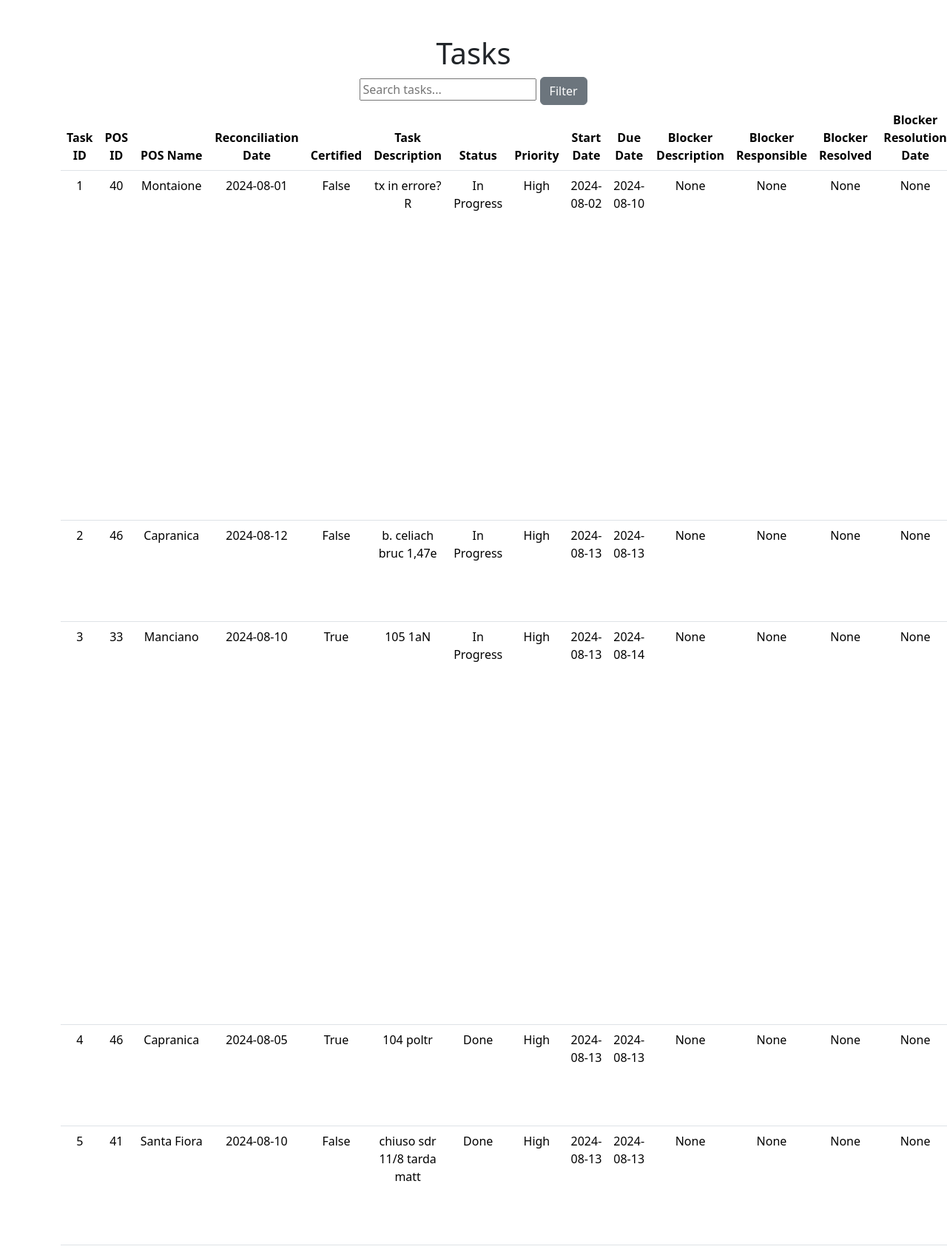
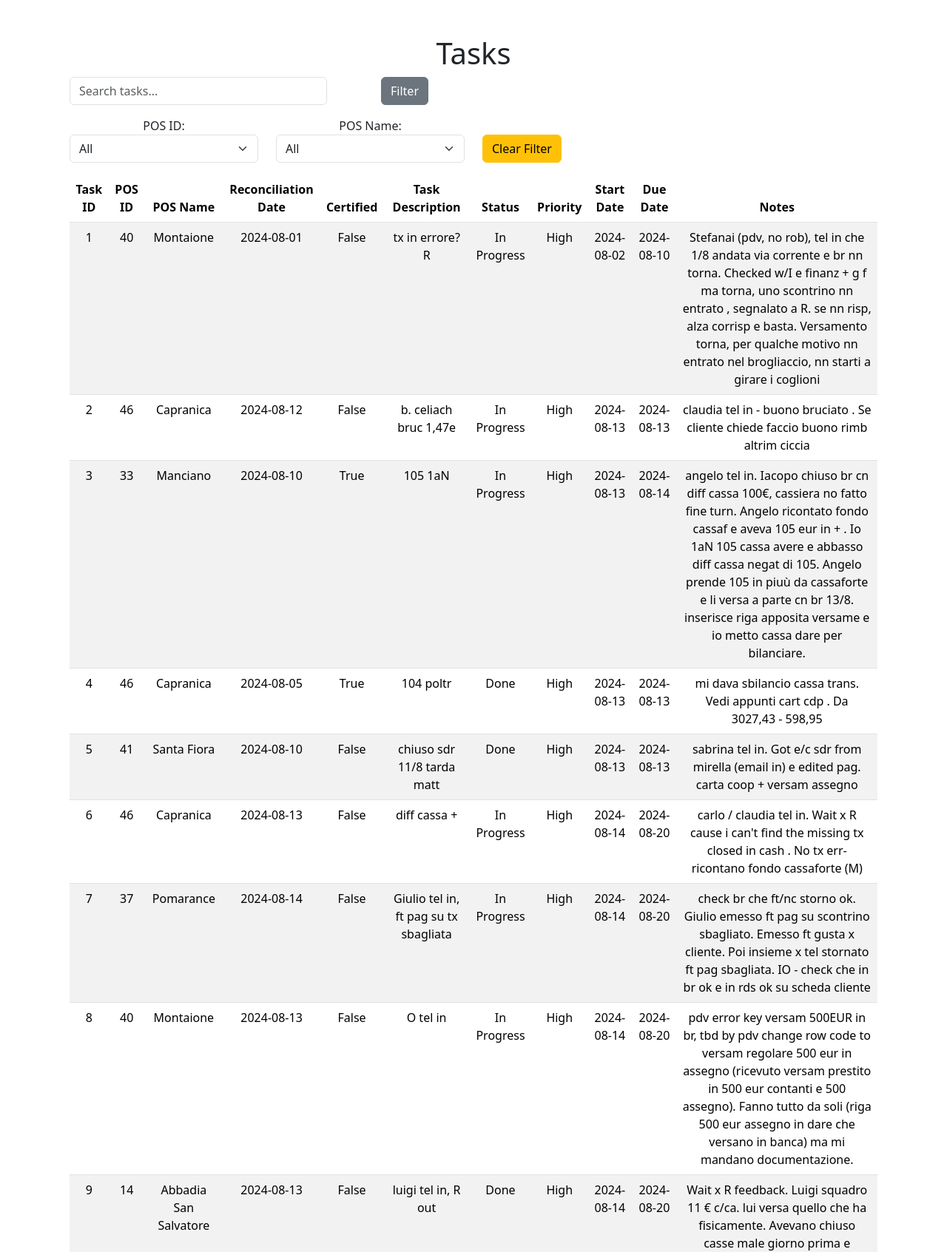
Before and after one commit to 107F/taskflow, a Flask app: page /tasks in a window 1280 px wide; the page is wider, and only the part inside the window is pictured. Shown: the part 66-1759 px from the top of that part at 74% size. Run offline with Flask 3, Linux system fonts and the light colour scheme; a user stored in the database is signed in.

Commit message:
drop-down fileters by pos_id and pos_name implemented on task.html. search bar not. tasks don't update dynamically in the table as the user types in the search bar. user still need to click on filter button. needs fix

```diff
--- a/app.py
+++ b/app.py
@@ -1,23 +1,6 @@
-"""
-app.py
-
-This is the main application file for the TaskFlow project, a task management tool designed for a grocery store's accounts payable department.
-This script uses Flask, SQLAlchemy, and other libraries to create routes for user registration, login, and logout, as well as task management.
-
-Modules imported:
-- Flask: A lightweight web framework for Python that handles HTTP requests and responses.
-- flash, redirect, render_template, request, session, jsonify: Functions from Flask to manage sessions, render HTML templates, and handle HTTP requests.
-- Flask_Session: A Flask extension that provides server-side session management.
-- SQLAlchemy: A SQL toolkit and Object-Relational Mapping (ORM) library for Python.
-- create_engine, MetaData, Table, select, and_: Functions from SQLAlchemy for connecting to the database and managing SQL queries.
-- check_password_hash, generate_password_hash: Functions from Werkzeug for securely handling user passwords.
-- default_exceptions: A collection of default exceptions from Werkzeug to handle errors.
-- helpers: A custom module containing utility functions like apology and login_required.
-"""
-
 from flask import Flask, flash, redirect, render_template, request, session, jsonify
 from flask_session import Session
-from sqlalchemy import create_engine, MetaData, Table, select, and_
+from sqlalchemy import create_engine, MetaData, Table, select, and_, or_
 from werkzeug.security import check_password_hash, generate_password_hash
 from werkzeug.exceptions import default_exceptions
 from helpers import apology, login_required
@@ -49,121 +32,62 @@ users_table = Table('users', metadata, autoload_with=engine)
 @app.route("/")
 @login_required
 def index():
-    """
-    Redirect to tasks page.
-
-    This route handles the root URL and redirects logged-in users to the tasks page.
-    If the user is not logged in, they will be redirected to the login page by the login_required decorator.
-    """
     return redirect("/tasks")
 
 @app.route("/register", methods=["GET", "POST"])
 def register():
-    """
-    Register a new user.
-
-    This route handles user registration by creating a new entry in the 'users' table with a username and a hashed password.
-    It also checks for common errors, such as missing username, missing password, and non-matching password confirmation.
-    """
     if request.method == "POST":
-        # Ensure the user has provided a username
         if not request.form.get("username"):
             return apology("must provide username", 400)
-
-        # Ensure the user has provided a password
         elif not request.form.get("password"):
             return apology("must provide password", 400)
-
-        # Ensure the password matches the confirmation
         elif request.form.get("password") != request.form.get("confirmation"):
             return apology("passwords do not match", 400)
 
-        # Hash the user's password
         hash_pw = generate_password_hash(request.form.get("password"))
 
         try:
-            # Insert the new user into the database
             with engine.connect() as conn:
-                conn.execute(
-                    users_table.insert().values(username=request.form.get("username"), password_hash=hash_pw)
-                )
-                conn.commit()  # Ensure the transaction is committed
-
-            # Set a flash message on successful registration
+                conn.execute(users_table.insert().values(username=request.form.get("username"), password_hash=hash_pw))
+                conn.commit()
             flash("Registration successful! Please log in.")
         except Exception as e:
-            # Handle the case where the username already exists
             return apology("username already exists", 400)
 
-        # Redirect the user to the login page after successful registration
         return redirect("/login")
-
     else:
-        # Render the registration form if the request method is GET
         return render_template("register.html")
 
 @app.route("/login", methods=["GET", "POST"])
 def login():
-    """
-    Log a user in or redirect to registration if the user does not exist.
-
-    This route handles user login by verifying the username and password.
-    If the credentials are correct, the user's session is initialized, allowing access to other routes.
-    If the credentials are incorrect or the user does not exist, the user is redirected to the registration page.
-    """
-    # Clear any existing user session data
     session.clear()
 
     if request.method == "POST":
-        # Ensure the user has provided a username
         if not request.form.get("username"):
             flash("Must provide username")
             return redirect("/login")
-
-        # Ensure the user has provided a password
         if not request.form.get("password"):
             flash("Must provide password")
             return redirect("/login")
 
-        # Query the database for the user with the provided username
         with engine.connect() as conn:
-            query = select(
-                users_table.c.user_id,
-                users_table.c.username,
-                users_table.c.password_hash
-            ).where(users_table.c.username == request.form.get("username"))
+            query = select(users_table.c.user_id, users_table.c.username, users_table.c.password_hash).where(users_table.c.username == request.form.get("username"))
             rows = conn.execute(query).fetchall()
 
-        # Check if the username exists
         if len(rows) != 1:
             flash("Username does not exist. Please register.")
             return redirect("/register")
-
-        # Check if the password is correct
         elif not check_password_hash(rows[0][2], request.form.get("password")):
             flash("Incorrect password. Please try again.")
             return redirect("/login")
 
-        # Remember the logged-in user by storing their user ID in the session
         session["user_id"] = rows[0][0]
-
-        # Debug: Verify session is set
-        print(f"Logged in user_id: {session['user_id']}")
-
-        # Redirect the user to the tasks page after successful login
         return redirect("/tasks")
-
     else:
-        # Render the login form if the request method is GET
         return render_template("login.html")
 
 @app.route("/logout")
 def logout():
-    """
-    Log a user out.
-
-    This route handles logging a user out by clearing their session data, and then redirects them to the login page.
-    """
     session.clear()
     flash("You have been logged out.")
     return redirect("/login")
@@ -171,14 +95,99 @@ def logout():
 @app.route("/tasks")
 @login_required
 def tasks():
-    """
-    Show all tasks.
+    with engine.connect() as conn:
+        query = select(
+            tasks_table.c.task_id,
+            tasks_table.c.task_desc,
+            tasks_table.c.task_status,
+            tasks_table.c.task_priority,
+            tasks_table.c.task_start_date,
+            tasks_table.c.task_due_date,
+            tasks_table.c.task_notes,
+            pos_table.c.pos_id,
+            pos_table.c.pos_name,
+            rec_table.c.rec_date,
+            rec_table.c.rec_certified
+        ).select_from(
+            tasks_table
+            .join(pos_table, tasks_table.c.pos_id == pos_table.c.pos_id)
+            .join(rec_table, tasks_table.c.rec_id == rec_table.c.rec_id, isouter=True)
+        )
+        tasks = conn.execute(query).fetchall()
 
-    This route retrieves and displays all tasks from the database, including related POS (Point of Sale) information,
-    task status, priority, and associated blockers.
-    """
+        pos_data = conn.execute(select(pos_table.c.pos_id, pos_table.c.pos_name)).fetchall()
+
+    return render_template("tasks.html", tasks=tasks, pos_data=pos_data)
+
+@app.route("/filter_tasks", methods=["POST"])
+@login_required
+def filter_tasks():
+    data = request.get_json()
+    search_query = data.get("search_query", "")
+    pos_id = data.get("pos_id")
+    pos_name = data.get("pos_name")
+
     with engine.connect() as conn:
-        # Construct a query to select relevant task data from multiple tables
+        query = select(
+            tasks_table.c.task_id,
+            tasks_table.c.task_desc,
+            tasks_table.c.task_status,
+            tasks_table.c.task_priority,
+            tasks_table.c.task_start_date,
+            tasks_table.c.task_due_date,
+            tasks_table.c.task_notes,
+            pos_table.c.pos_id,
+            pos_table.c.pos_name,
+            rec_table.c.rec_date,
+            rec_table.c.rec_certified
+        ).select_from(
+            tasks_table
+            .join(pos_table, tasks_table.c.pos_id == pos_table.c.pos_id)
+            .join(rec_table, tasks_table.c.rec_id == rec_table.c.rec_id, isouter=True)
+        )
+
+        conditions = []
+        if pos_id:
+            conditions.append(pos_table.c.pos_id == pos_id)
+        if pos_name:
+            conditions.append(pos_table.c.pos_name == pos_name)
+        if search_query:
+            search_term = f"%{search_query}%"
+            conditions.append(or_(
+                tasks_table.c.task_desc.ilike(search_term),
+                tasks_table.c.task_status.ilike(search_term),
+                tasks_table.c.task_priority.ilike(search_term),
+                tasks_table.c.task_notes.ilike(search_term),
+                pos_table.c.pos_name.ilike(search_term)
+            ))
+
+        if conditions:
+            query = query.where(and_(*conditions))
+
+        tasks = conn.execute(query).fetchall()
+
+    tasks_list = []
+    for task in tasks:
+        tasks_list.append({
+            "task_id": task[0],
+            "task_desc": task[1],
+            "task_status": task[2],
+            "task_priority": task[3],
+            "task_start_date": task[4].strftime('%Y-%m-%d') if task[4] else None,
+            "task_due_date": task[5].strftime('%Y-%m-%d') if task[5] else None,
+            "task_notes": task[6] if task[6] else "",
+            "pos_id": task[7],
+            "pos_name": task[8],
+            "rec_date": task[9].strftime('%Y-%m-%d') if task[9] else None,
+            "rec_certified": task[10]
+        })
+
+    return jsonify(tasks=tasks_list)
+
+@app.route("/kanban")
+@login_required
+def kanban():
+    with engine.connect() as conn:
         query = select(
             tasks_table.c.task_id,
             tasks_table.c.task_desc,
@@ -203,120 +212,13 @@ def tasks():
         )
         tasks = conn.execute(query).fetchall()
 
-    # Render the tasks page with the retrieved task data
-    return render_template("tasks.html", tasks=tasks)
-
-@app.route("/filter_tasks", methods=["POST"])
-@login_required
-def filter_tasks():
-    """
-    Filter tasks based on POS ID, POS Name, and search query.
-
-    This route allows the user to filter tasks based on specific criteria such as POS ID, POS Name,
-    and a general search query. The filtered results are returned as JSON data.
-    """
-    data = request.get_json()
-    pos_id = data.get("pos_id")
-    pos_name = data.get("pos_name")
-    search_query = data.get("search_query")
-
-    with engine.connect() as conn:
-        # Construct a query to filter tasks based on the provided criteria
-        query = select(
-            tasks_table.c.task_id,
-            tasks_table.c.task_desc,
-            tasks_table.c.task_status,
-            tasks_table.c.task_priority,
-            tasks_table.c.task_start_date,
-            tasks_table.c.task_due_date,
-            tasks_table.c.task_notes,
-            pos_table.c.pos_id,
-            pos_table.c.pos_name,
-            rec_table.c.rec_date,
-            rec_table.c.rec_certified,
-            blockers_table.c.blocker_desc,
-            blockers_table.c.blocker_responsible,
-            blockers_table.c.blocker_resolved,
-            blockers_table.c.blocker_res_date
-        ).select_from(
-            tasks_table
-            .join(pos_table, tasks_table.c.pos_id == pos_table.c.pos_id)
-            .join(rec_table, tasks_table.c.rec_id == rec_table.c.rec_id)
-            .join(blockers_table, tasks_table.c.blocker_id == blockers_table.c.blocker_id, isouter=True)
-        )
-
-        # Add filtering conditions based on the provided criteria
-        conditions = []
-        if pos_id:
-            conditions.append(tasks_table.c.pos_id == pos_id)
-        if pos_name:
-            conditions.append(pos_table.c.pos_name == pos_name)
-        if search_query:
-            conditions.append(
-                and_(
-                    tasks_table.c.task_desc.like(f'%{search_query}%'),
-                    tasks_table.c.task_notes.like(f'%{search_query}%')
-                )
-            )
-
-        if conditions:
-            query = query.where(and_(*conditions))
-
-        tasks = conn.execute(query).fetchall()
-
-    # Convert the tasks to a list of dictionaries and return as JSON
-    tasks_list = [dict(task) for task in tasks]
-    return jsonify(tasks=tasks_list)
-
-@app.route("/kanban")
-@login_required
-def kanban():
-    """
-    Show Kanban board.
-
-    This route displays a Kanban board view of the tasks, allowing users to visualize task progress across different stages.
-    """
-    with engine.connect() as conn:
-        # Construct a query to select relevant task data for the Kanban board
-        query = select(
-            tasks_table.c.task_id,
-            tasks_table.c.task_desc,
-            tasks_table.c.task_status,
-            tasks_table.c.task_priority,
-            tasks_table.c.task_start_date,
-            tasks_table.c.task_due_date,
-            tasks_table.c.task_notes,
-            pos_table.c.pos_id,
-            pos_table.c.pos_name,
-            rec_table.c.rec_date,
-            rec_table.c.rec_certified,
-            blockers_table.c.blocker_desc,
-            blockers_table.c.blocker_responsible,
-            blockers_table.c.blocker_resolved,
-            blockers_table.c.blocker_res_date
-        ).select_from(
-            tasks_table
-            .join(pos_table, tasks_table.c.pos_id == pos_table.c.pos_id)
-            .join(rec_table, tasks_table.c.rec_id == rec_table.c.rec_id)
-            .join(blockers_table, tasks_table.c.blocker_id == blockers_table.c.blocker_id, isouter=True)
-        )
-        tasks = conn.execute(query).fetchall()
-
-    # Render the Kanban board with the retrieved task data
     return render_template("kanban.html", tasks=tasks)
 
 @app.route("/modify", methods=["GET", "POST"])
 @login_required
 def modify():
-    """
-    Modify an existing task.
-
-    This route allows users to modify the details of an existing task, including status, priority,
-    associated POS, blockers, and other related information.
-    """
     with engine.connect() as conn:
         if request.method == "GET":
-            # Retrieve existing task and POS data to populate the modification form
             query = select(
                 tasks_table.c.task_id,
                 tasks_table.c.task_desc,
@@ -344,7 +246,6 @@ def modify():
             return render_template("modify.html", tasks=tasks, pos_data=pos_data)
 
         elif request.method == "POST":
-            # Update the task based on the form data provided by the user
             task_id = request.form.get("task_id")
             update_fields = {}
             if request.form.get("pos_id"):
@@ -366,7 +267,6 @@ def modify():
             if request.form.get("task_notes"):
                 update_fields["task_notes"] = request.form.get("task_notes")
 
-            # Execute the update query if there are any fields to update
             if update_fields:
                 query = tasks_table.update().where(tasks_table.c.task_id == task_id).values(update_fields)
                 conn.execute(query)
@@ -374,17 +274,10 @@ def modify():
             return jsonify({"success": True})
 
 def errorhandler(e):
-    """
-    Handle error.
-
-    This function handles errors that occur during the execution of the application by displaying an apology page.
-    """
     return apology(e.name, e.code)
 
-# Register error handlers for all default exceptions
 for code in default_exceptions:
     app.errorhandler(code)(errorhandler)
 
-# Run the Flask application
 if __name__ == "__main__":
     app.run(debug=True)
--- a/static/js/taskFilter.js
+++ b/static/js/taskFilter.js
@@ -1,83 +1,60 @@
-document.addEventListener('DOMContentLoaded', function () {
-    const filterButton = document.getElementById('filterBtn');
-    const filterSection = document.getElementById('filterSection');
-    const posIdDropdown = document.getElementById('filterPosID');
-    const posNameDropdown = document.getElementById('filterPosName');
-    const taskTableBody = document.getElementById('taskTableBody');
-    const clearFilterButton = document.getElementById('clearFilterBtn');
-    const taskSearch = document.getElementById('taskSearch');
+document.addEventListener("DOMContentLoaded", function() {
+    const filterBtn = document.getElementById("filterBtn");
+    const clearFilterBtn = document.getElementById("clearFilterBtn");
+    const posIDSelect = document.getElementById("filterPosID");
+    const posNameSelect = document.getElementById("filterPosName");
+    const searchInput = document.getElementById("taskSearch");
+    const taskTableBody = document.getElementById("taskTableBody");
 
-    // Show/hide the filter section when the filter button is clicked
-    filterButton.addEventListener('click', function () {
-        if (filterSection.style.display === 'none' || !filterSection.style.display) {
-            filterSection.style.display = 'block';
-        } else {
-            filterSection.style.display = 'none';
-        }
-    });
+    // Event listener for the Filter button
+    filterBtn.addEventListener("click", function() {
+        const posID = posIDSelect.value;
+        const posName = posNameSelect.value;
+        const searchQuery = searchInput.value;
 
-    // Function to fetch and display tasks based on selected filters
-    function fetchTasks() {
-        const posId = posIdDropdown.value;
-        const posName = posNameDropdown.value;
-        const searchQuery = taskSearch.value;
+        const data = {
+            pos_id: posID,
+            pos_name: posName,
+            search_query: searchQuery
+        };
 
-        fetch('/filter_tasks', {
-            method: 'POST',
+        fetch("/filter_tasks", {
+            method: "POST",
             headers: {
-                'Content-Type': 'application/json'
+                "Content-Type": "application/json"
             },
-            body: JSON.stringify({
-                pos_id: posId,
-                pos_name: posName,
-                search_query: searchQuery
-            })
+            body: JSON.stringify(data)
         })
         .then(response => response.json())
         .then(data => {
-            // Clear the current table
-            taskTableBody.innerHTML = '';
+            taskTableBody.innerHTML = ""; // Clear existing tasks
 
-            // Populate the table with the filtered tasks
+            // Populate table with filtered tasks
             data.tasks.forEach(task => {
-                const row = document.createElement('tr');
-                row.innerHTML = `
+                const row = `<tr>
                     <td>${task.task_id}</td>
                     <td>${task.pos_id}</td>
                     <td>${task.pos_name}</td>
-                    <td>${task.reconciliation_date}</td>
-                    <td>${task.certified}</td>
-                    <td>${task.description}</td>
-                    <td>${task.status}</td>
-                    <td>${task.priority}</td>
-                    <td>${task.start_date}</td>
-                    <td>${task.due_date}</td>
-                    <td>${task.notes}</td>
-                `;
-                taskTableBody.appendChild(row);
+                    <td>${task.rec_date}</td>
+                    <td>${task.rec_certified}</td>
+                    <td>${task.task_desc}</td>
+                    <td>${task.task_status}</td>
+                    <td>${task.task_priority}</td>
+                    <td>${task.task_start_date}</td>
+                    <td>${task.task_due_date}</td>
+                    <td>${task.task_notes}</td>
+                </tr>`;
+                taskTableBody.innerHTML += row;
             });
-        });
-    }
-
-    // Fetch tasks when the dropdown values change
-    posIdDropdown.addEventListener('change', function() {
-        posNameDropdown.selectedIndex = 0;  // Reset the POS Name dropdown
-        fetchTasks();
+        })
+        .catch(error => console.error("Error:", error));
     });
 
-    posNameDropdown.addEventListener('change', function() {
-        posIdDropdown.selectedIndex = 0;  // Reset the POS ID dropdown
-        fetchTasks();
-    });
-
-    // Fetch tasks when the search field is used
-    taskSearch.addEventListener('input', fetchTasks);
-
-    // Clear filters and show all tasks when the "Clear Filter" button is clicked
-    clearFilterButton.addEventListener('click', function () {
-        posIdDropdown.selectedIndex = 0;
-        posNameDropdown.selectedIndex = 0;
-        taskSearch.value = '';
-        fetchTasks();  // Fetch all tasks
+    // Event listener for the Clear Filter button
+    clearFilterBtn.addEventListener("click", function() {
+        posIDSelect.value = "";
+        posNameSelect.value = "";
+        searchInput.value = "";
+        filterBtn.click(); // Trigger a refresh of the tasks table without any filters
     });
 });
--- a/templates/tasks.html
+++ b/templates/tasks.html
@@ -1,16 +1,21 @@
 {% extends "layout.html" %}
 
-{% block title %}
-    Tasks
-{% endblock %}
-
 {% block main %}
+<div class="container">
     <h1>Tasks</h1>
-    <input id="taskSearch" placeholder="Search tasks..." type="text">
+    <div class="row">
+        <div class="col-md-4">
+            <input id="taskSearch" class="form-control" placeholder="Search tasks..." type="text">
+        </div>
+        <div class="col-md-2">
             <button id="filterBtn" class="btn btn-secondary">Filter</button>
+        </div>
+    </div>
 
     <!-- Filter section with dropdowns -->
-    <div id="filterSection" style="display:none; margin-top: 10px;">
+    <div id="filterSection" class="mt-3">
+        <div class="row">
+            <div class="col-md-3">
                 <label for="filterPosID">POS ID:</label>
                 <select id="filterPosID" class="form-select">
                     <option value="">All</option>
@@ -18,7 +23,8 @@
                     <option value="{{ pos.pos_id }}">{{ pos.pos_id }}</option>
                     {% endfor %}
                 </select>
-
+            </div>
+            <div class="col-md-3">
                 <label for="filterPosName">POS Name:</label>
                 <select id="filterPosName" class="form-select">
                     <option value="">All</option>
@@ -26,12 +32,14 @@
                     <option value="{{ pos.pos_name }}">{{ pos.pos_name }}</option>
                     {% endfor %}
                 </select>
-
-        <!-- Clear Filter Button -->
-        <button id="clearFilterBtn" class="btn btn-warning" style="margin-top: 10px;">Clear Filter</button>
+            </div>
+            <div class="col-md-2 d-flex align-items-end">
+                <button id="clearFilterBtn" class="btn btn-warning">Clear Filter</button>
+            </div>
+        </div>
     </div>
 
-    <table class="table">
+    <table class="table table-striped mt-3">
         <thead>
             <tr>
                 <th>Task ID</th>
@@ -44,10 +52,6 @@
                 <th>Priority</th>
                 <th>Start Date</th>
                 <th>Due Date</th>
-                <th>Blocker Description</th>
-                <th>Blocker Responsible</th>
-                <th>Blocker Resolved</th>
-                <th>Blocker Resolution Date</th>
                 <th>Notes</th>
             </tr>
         </thead>
@@ -64,14 +68,11 @@
                 <td>{{ task.task_priority }}</td>
                 <td>{{ task.task_start_date }}</td>
                 <td>{{ task.task_due_date }}</td>
-                <td>{{ task.blocker_desc }}</td>
-                <td>{{ task.blocker_responsible }}</td>
-                <td>{{ task.blocker_resolved }}</td>
-                <td>{{ task.blocker_res_date }}</td>
                 <td>{{ task.task_notes }}</td>
             </tr>
             {% endfor %}
         </tbody>
     </table>
+</div>
 <script src="{{ url_for('static', filename='js/taskFilter.js') }}"></script>
 {% endblock %}
```
Also changed, not shown: static/js/taskSearch.js (+19 -6 lines), 2 other files. Lines whose indentation alone changed are shown as unchanged.
